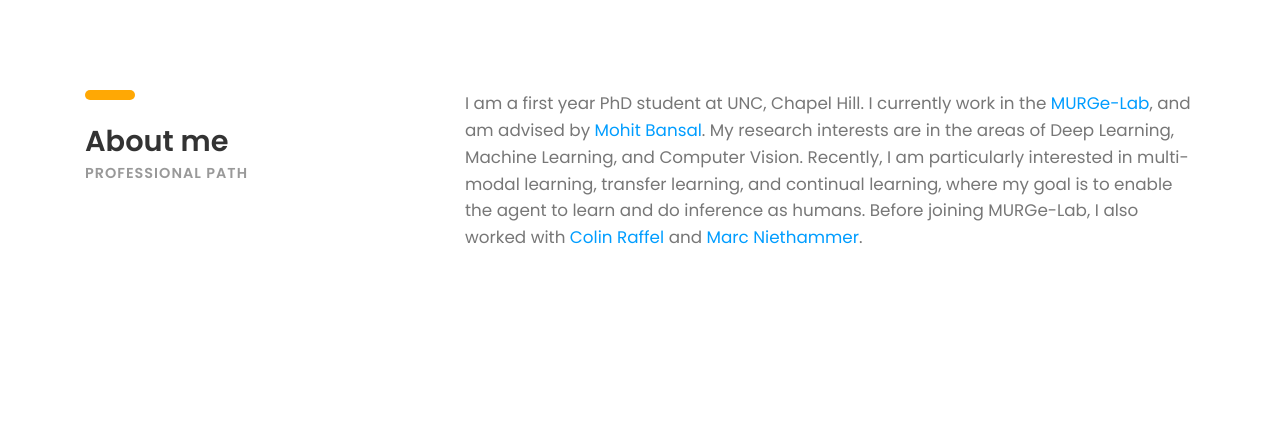
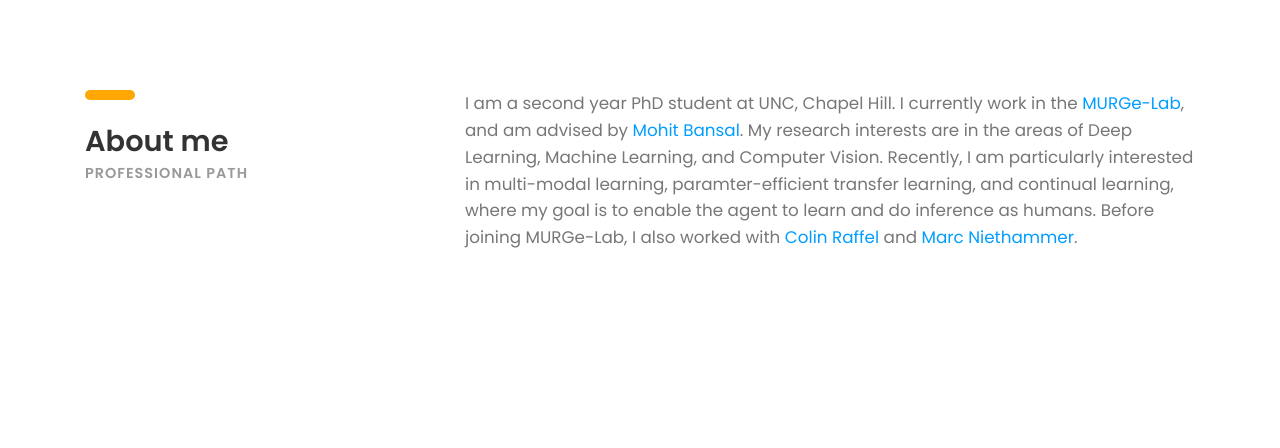
Before and after one commit to ylsung/ylsung.github.io, a plain HTML site: page index.html in a window 1280 px wide. Shown: the part 587-1035 px from the top of the page. Drawn offline with Linux system fonts and the light colour scheme; files whose address does not match are found by name.

Commit message:
Update title and add description

```diff
--- a/index.html
+++ b/index.html
@@ -2,7 +2,8 @@
 <html lang="en">
 
 <head>
-	<title>CV - Boxed</title>
+	<title>Yi-Lin Sung</title>
+	<meta name="description" content="I am a second year PhD student at UNC, Chapel Hill. My research interests are in the areas of Deep Learning, Machine Learning, and Computer Vision, particularly in multi-modal learning and paramter-efficient transfer learning."/>
 	<meta http-equiv="X-UA-Compatible" content="IE=edge">
 	<meta name="viewport" content="width=device-width, initial-scale=1">
 	<meta name="google-site-verification" content="VCMLZrFhfbveL2W_CwZyY4F_Yu2_Fefuy1zG3fHX66M" />
@@ -102,11 +103,11 @@
 				</div><!-- col-sm-4 -->
 				<div class="col-sm-8">
 					<p class="margin-b-50">
-						I am a first year PhD student at UNC, Chapel Hill. I currently work in the
+						I am a second year PhD student at UNC, Chapel Hill. I currently work in the
 						<a href="https://murgelab.cs.unc.edu/" style="color:#009dff;">MURGe-Lab</a>, and am advised by
 						<a href="https://www.cs.unc.edu/~mbansal/" style="color:#009dff;">Mohit Bansal</a>.
 						My research interests are in the areas of Deep Learning, Machine Learning, and Computer Vision.
-						Recently, I am particularly interested in multi-modal learning, transfer learning, and continual
+						Recently, I am particularly interested in multi-modal learning, paramter-efficient transfer learning, and continual
 						learning, where my goal is to enable the agent to learn and do inference as humans. Before joining MURGe-Lab,
 						I also worked with <a href="https://colinraffel.com/" style="color:#009dff;">Colin Raffel</a> and
 						<a href="https://biag.cs.unc.edu/author/marc-niethammer/" style="color:#009dff;">Marc Niethammer</a>.
```
